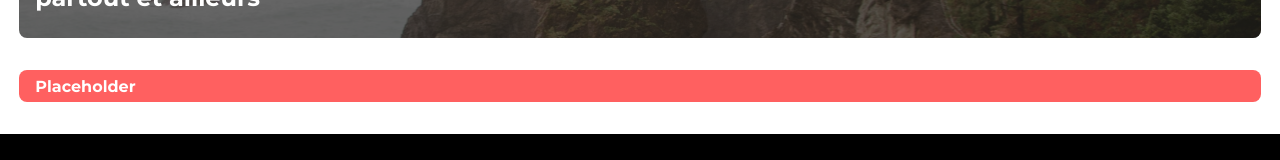
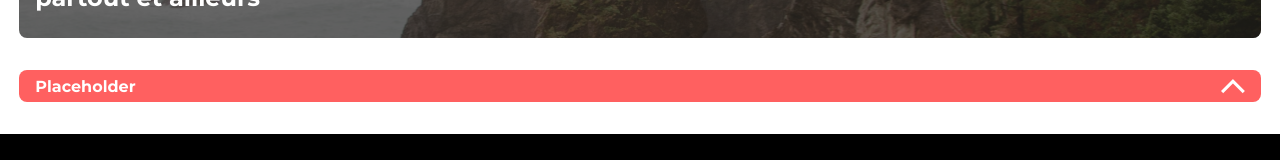
Before and after one commit to MarronFrui/kasa-openclassroom, a React (Vite) app: page /about in a window 1280 px wide. Shown: the part 153-313 px from the top of the page. Built offline with nearby package versions, Linux system fonts and the light colour scheme.

Commit message:
Feat: Collapse styling

```diff
--- a/src/components/Collapse/Collapse.jsx
+++ b/src/components/Collapse/Collapse.jsx
@@ -5,6 +5,7 @@ export default function Collapse() {
     <>
       <div className="collapse">
         <div> Placeholder </div>
+        <img src="../../src/assets/arrow.png"></img>
       </div>
     </>
   );
--- a/src/components/Collapse/Collapse.scss
+++ b/src/components/Collapse/Collapse.scss
@@ -5,7 +5,8 @@
   margin: 2rem 0 2rem 0;
   height: 2rem;
   align-items: center;
-  padding-left: 1rem;
+  padding: 0 1rem 0 1rem;
   font-weight: 700;
   border-radius: 0.5rem;
+  justify-content: space-between;
 }
```
